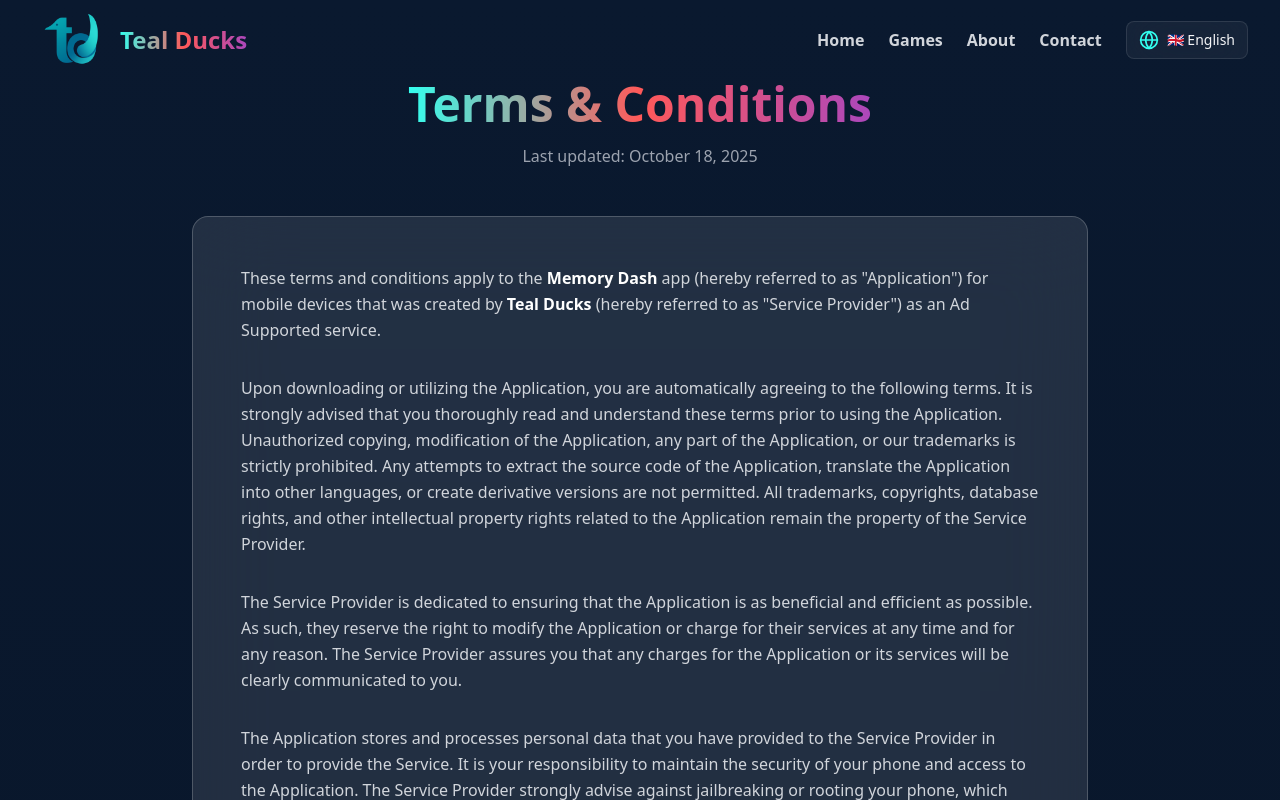
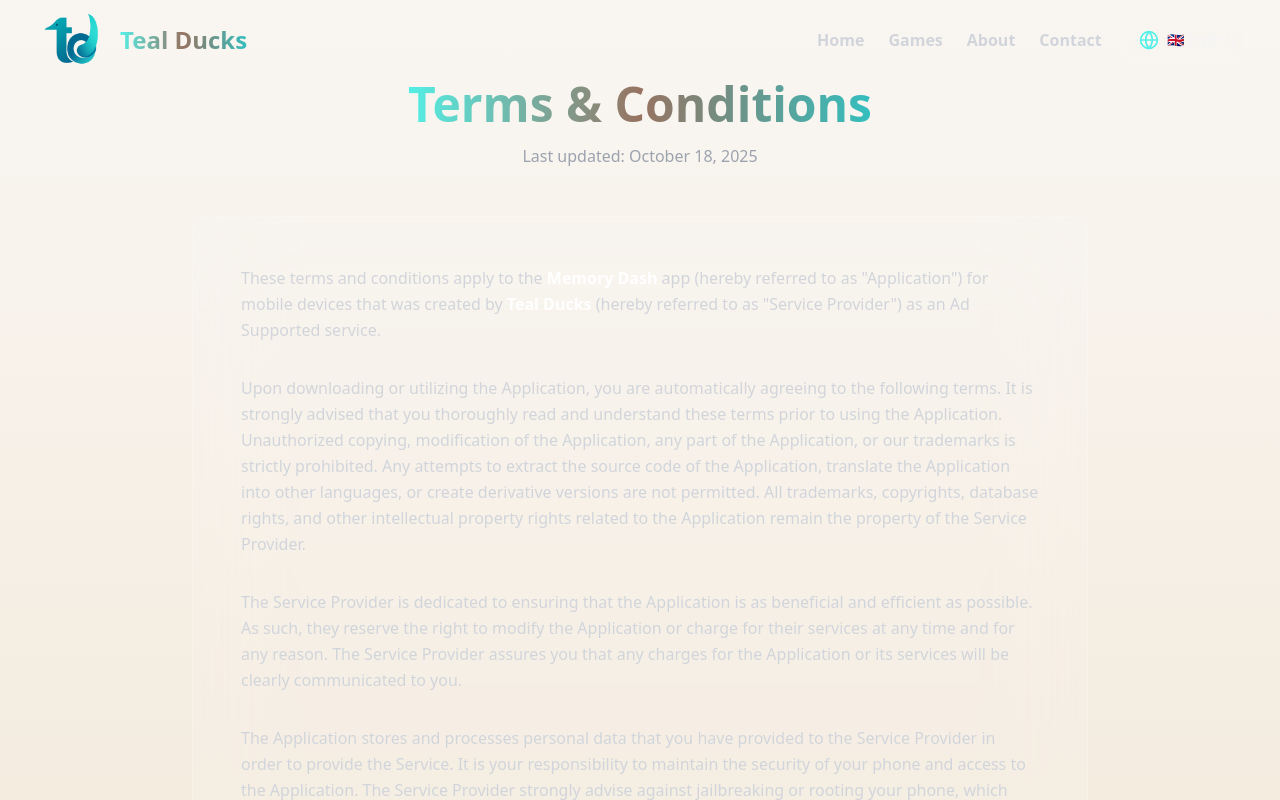
Before and after one commit to YusufK4/Tealducks.com, a React (Vite) app: page /terms-conditions in a window 1280 px wide. Shown: the top 800 px of the page. Built offline with nearby package versions, Linux system fonts and the light colour scheme.

Commit message:
Apply warm & fresh color palette: Turquoise, Brown, Beige, Gold theme

```diff
--- a/src/components/Footer.jsx
+++ b/src/components/Footer.jsx
@@ -8,7 +8,7 @@
   const currentYear = new Date().getFullYear()
 
   return (
-    <footer className="bg-dark-800 text-gray-300 border-t border-white/10">
+    <footer className="bg-accent-700 text-gray-100 border-t border-accent-600/30">
       <div className="container mx-auto px-4 sm:px-6 lg:px-8 py-12">
         <div className="grid grid-cols-1 md:grid-cols-3 gap-8 mb-8">
           {/* Brand */}
--- a/src/components/Hero.jsx
+++ b/src/components/Hero.jsx
@@ -8,7 +8,7 @@
   return (
     <section id="hero" className="pt-16 md:pt-20 min-h-screen flex items-center relative overflow-hidden">
       {/* Animated Background */}
-      <div className="absolute inset-0 bg-gradient-to-br from-dark-500 via-dark-400 to-dark-600"></div>
+      <div className="absolute inset-0 bg-gradient-to-br from-background-500 via-background-400 to-card-500"></div>
       {/* Animated Orbs */}
       <div className="absolute top-20 left-10 w-96 h-96 bg-primary-500/20 rounded-full blur-3xl animate-pulse"></div>
       <div className="absolute bottom-20 right-10 w-[500px] h-[500px] bg-accent-500/20 rounded-full blur-3xl animate-pulse" style={{animationDelay: '1s'}}></div>
--- a/src/components/PrivacyPolicy.jsx
+++ b/src/components/PrivacyPolicy.jsx
@@ -5,7 +5,7 @@
   const { t } = useTranslation()
 
   return (
-    <section id="privacy" className="py-20 bg-gradient-to-b from-dark-500 to-dark-600 min-h-screen">
+    <section id="privacy" className="py-20 bg-gradient-to-b from-card-500 to-background-500 min-h-screen">
       <div className="container mx-auto px-4 sm:px-6 lg:px-8">
         <div className="max-w-4xl mx-auto">
           {/* Header */}
--- a/src/components/TermsConditions.jsx
+++ b/src/components/TermsConditions.jsx
@@ -5,7 +5,7 @@
   const { t } = useTranslation()
 
   return (
-    <section id="terms" className="py-20 bg-gradient-to-b from-dark-500 to-dark-600 min-h-screen">
+    <section id="terms" className="py-20 bg-gradient-to-b from-card-500 to-background-500 min-h-screen">
       <div className="container mx-auto px-4 sm:px-6 lg:px-8">
         <div className="max-w-4xl mx-auto">
           {/* Header */}
--- a/tailwind.config.js
+++ b/tailwind.config.js
@@ -7,105 +7,107 @@
   theme: {
     extend: {
       colors: {
-        // Teal Ducks Brand Colors
+        // Teal Ducks Brand Colors - Warm & Fresh Palette
         primary: {
-          50: '#e6fffd',
-          100: '#ccfffb',
-          200: '#99fff7',
-          300: '#66fff3',
-          400: '#33ffef',
-          500: '#00E5E0', // Ana renk - Turkuaz
-          600: '#00b8b4',
-          700: '#008a87',
-          800: '#005c5a',
-          900: '#002e2d',
+          50: '#e6fffc',
+          100: '#ccfff9',
+          200: '#99fff3',
+          300: '#66ffed',
+          400: '#53efe6',
+          500: '#40E0D0', // Ana vurgu - Turkuaz (Ferah)
+          600: '#33b3a6',
+          700: '#26867d',
+          800: '#1a5a53',
+          900: '#0d2d2a',
         },
         accent: {
-          50: '#ffe6e6',
-          100: '#ffcccc',
-          200: '#ff9999',
-          300: '#ff6666',
-          400: '#ff5959',
-          500: '#FF5252', // CTA - Kırmızı
-          600: '#cc4242',
-          700: '#993131',
-          800: '#662121',
-          900: '#331010',
+          50: '#f5ede8',
+          100: '#ebdbd1',
+          200: '#d7b7a3',
+          300: '#c39375',
+          400: '#977361',
+          500: '#6B4F3B', // Başlıklar, menü - Kahverengi (Sıcak)
+          600: '#563f2f',
+          700: '#402f23',
+          800: '#2b2018',
+          900: '#15100c',
         },
         gaming: {
-          50: '#f3e5f9',
-          100: '#e1bee7',
-          200: '#ce93d8',
-          300: '#ba68c8',
-          400: '#ab47bc',
-          500: '#9C27B0', // Vurgu - Mor
-          600: '#8e24aa',
-          700: '#7b1fa2',
-          800: '#6a1b9a',
-          900: '#4a148c',
+          50: '#e6f7f7',
+          100: '#ccefef',
+          200: '#99dfdf',
+          300: '#66cfcf',
+          400: '#33bfbf',
+          500: '#009B9E', // Sekonder vurgu - Koyu Turkuaz (Derinlik)
+          600: '#007c7e',
+          700: '#005d5f',
+          800: '#003e3f',
+          900: '#001f20',
         },
         highlight: {
-          50: '#fffef5',
-          100: '#fffde6',
-          200: '#fffacc',
-          300: '#fff799',
-          400: '#fff466',
-          500: '#FFEB3B', // Hover - Sarı
-          600: '#fdd835',
-          700: '#fbc02d',
-          800: '#f9a825',
-          900: '#f57f17',
+          50: '#fefcf5',
+          100: '#fdf9eb',
+          200: '#fbf3d7',
+          300: '#f9edc3',
+          400: '#e9d89b',
+          500: '#D4AF37', // İkon, hover - Altın (Lüks)
+          600: '#aa8c2c',
+          700: '#7f6921',
+          800: '#554616',
+          900: '#2a230b',
         },
-        dark: {
-          50: '#1a2332',
-          100: '#141d2b',
-          200: '#0f1724',
-          300: '#0d1420',
-          400: '#0b111c',
-          500: '#0A192F', // Arka plan - Koyu Lacivert
-          600: '#081426',
-          700: '#06101d',
-          800: '#040b13',
-          900: '#02060a',
+        background: {
+          50: '#ffffff',
+          100: '#fefdfb',
+          200: '#fdfbf8',
+          300: '#fcf9f5',
+          400: '#faf8f4',
+          500: '#E9D5B5', // Arka plan - Bej (Yumuşak)
+          600: '#d4ba91',
+          700: '#bf9f6d',
+          800: '#aa8449',
+          900: '#956925',
         },
-        light: {
+        card: {
           50: '#ffffff',
-          100: '#fafafa',
-          200: '#f7f7f7',
-          300: '#f5f5f5',
-          400: '#f3f3f3',
-          500: '#F5F5F5', // İçerik alanı - Açık Gri
-          600: '#e0e0e0',
-          700: '#bdbdbd',
-          800: '#9e9e9e',
-          900: '#757575',
+          100: '#fefefe',
+          200: '#fdfdfc',
+          300: '#fcfbfa',
+          400: '#faf9f6',
+          500: '#F9F6F2', // Kart zeminleri - Krem (Ferah)
+          600: '#e8e1d8',
+          700: '#d7ccbe',
+          800: '#c6b7a4',
+          900: '#b5a28a',
         },
         text: {
-          50: '#757575',
-          100: '#616161',
-          200: '#424242',
-          300: '#303030',
-          400: '#282828',
-          500: '#212121', // Metin - Koyu Gri
-          600: '#1a1a1a',
-          700: '#141414',
-          800: '#0d0d0d',
-          900: '#070707',
+          50: '#8b7d6b',
+          100: '#7a6d5d',
+          200: '#695d4f',
+          300: '#584d41',
+          400: '#473d33',
+          500: '#362D25', // Metin - Koyu Kahve
+          600: '#2b241e',
+          700: '#201b16',
+          800: '#15120f',
+          900: '#0a0907',
         },
       },
       backgroundImage: {
         'gradient-radial': 'radial-gradient(var(--tw-gradient-stops))',
-        'gradient-primary': 'linear-gradient(135deg, #00E5E0 0%, #9C27B0 100%)', // Turkuaz → Mor
-        'gradient-gaming': 'linear-gradient(135deg, #FF5252 0%, #9C27B0 100%)', // Kırmızı → Mor
-        'gradient-hero': 'linear-gradient(135deg, #00E5E0 0%, #FF5252 100%)', // Turkuaz → Kırmızı
-        'gradient-cyber': 'linear-gradient(135deg, #00E5E0 0%, #9C27B0 50%, #FF5252 100%)', // Turkuaz → Mor → Kırmızı
-        'gradient-accent': 'linear-gradient(135deg, #9C27B0 0%, #FF5252 100%)', // Mor → Kırmızı
+        'gradient-primary': 'linear-gradient(135deg, #40E0D0 0%, #009B9E 100%)', // Turkuaz → Koyu Turkuaz
+        'gradient-gaming': 'linear-gradient(135deg, #009B9E 0%, #6B4F3B 100%)', // Koyu Turkuaz → Kahve
+        'gradient-hero': 'linear-gradient(135deg, #40E0D0 0%, #D4AF37 100%)', // Turkuaz → Altın
+        'gradient-cyber': 'linear-gradient(135deg, #40E0D0 0%, #009B9E 50%, #D4AF37 100%)', // Turkuaz → Koyu Turkuaz → Altın
+        'gradient-accent': 'linear-gradient(135deg, #6B4F3B 0%, #D4AF37 100%)', // Kahve → Altın
+        'gradient-warm': 'linear-gradient(135deg, #E9D5B5 0%, #F9F6F2 100%)', // Bej → Krem
       },
       boxShadow: {
-        'glow': '0 0 20px rgba(0, 229, 224, 0.5)', // Turkuaz glow
-        'glow-lg': '0 0 40px rgba(0, 229, 224, 0.7)',
-        'glow-accent': '0 0 20px rgba(255, 82, 82, 0.5)', // Kırmızı glow
-        'glow-gaming': '0 0 20px rgba(156, 39, 176, 0.5)', // Mor glow
+        'glow': '0 0 20px rgba(64, 224, 208, 0.4)', // Turkuaz glow
+        'glow-lg': '0 0 40px rgba(64, 224, 208, 0.6)',
+        'glow-accent': '0 0 20px rgba(212, 175, 55, 0.5)', // Altın glow
+        'glow-gaming': '0 0 20px rgba(0, 155, 158, 0.5)', // Koyu Turkuaz glow
+        'glow-warm': '0 0 15px rgba(107, 79, 59, 0.3)', // Kahve glow
         'neon': '0 0 5px theme(colors.primary.400), 0 0 20px theme(colors.primary.600)',
         'neon-lg': '0 0 10px theme(colors.primary.400), 0 0 40px theme(colors.primary.600), 0 0 80px theme(colors.primary.700)',
       },
```
Also changed, not shown: src/components/About.jsx (+1 -1 lines), src/components/Contact.jsx (+1 -1 lines), src/components/Games.jsx (+1 -1 lines).
